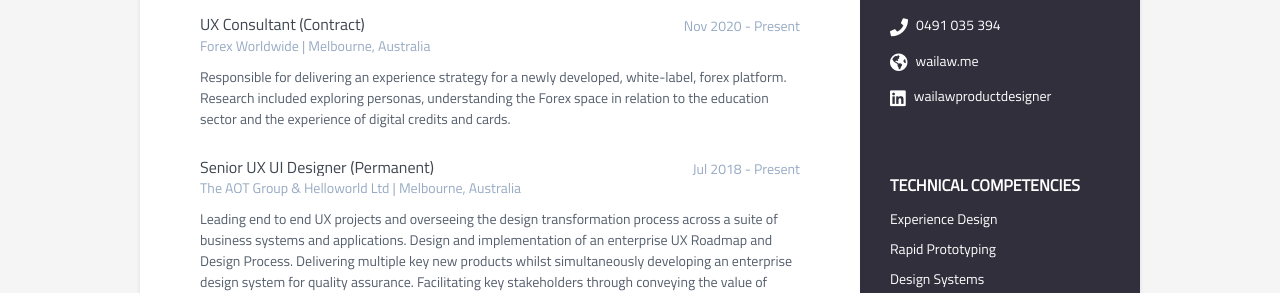
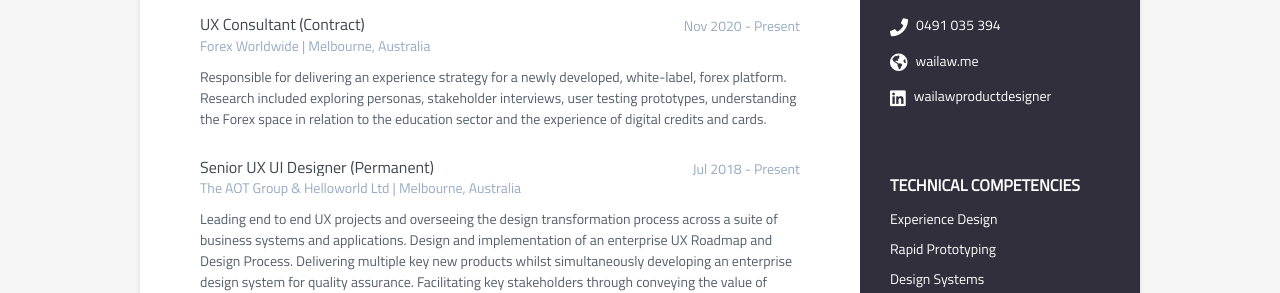
Before and after one commit to W-A-I-L-A-W-8/cv-wailaw, a Jekyll site: the page built from index.html, in a window 1280 px wide. Shown: the part 318-611 px from the top of the page. Built offline with Jekyll 4.4.1, drawn with Linux system fonts in a browser that asks for light colours.

Commit message:
Update data.yml

```diff
--- a/_data/data.yml
+++ b/_data/data.yml
@@ -93,7 +93,7 @@ experiences:
       time: Nov 2020 - Present
       company: Forex Worldwide | Melbourne, Australia
       details: |
-        Responsible for delivering an experience strategy for a newly developed, white-label, forex platform.  Research included exploring personas, understanding the Forex space in relation to the education sector and the experience of digital credits and cards.
+        Responsible for delivering an experience strategy for a newly developed, white-label, forex platform.  Research included exploring personas, stakeholder interviews, user testing prototypes, understanding the Forex space in relation to the education sector and the experience of digital credits and cards.
     - role: Senior UX UI Designer (Permanent)
       time: Jul 2018 - Present
       company: The AOT Group & Helloworld Ltd | Melbourne, Australia
```
